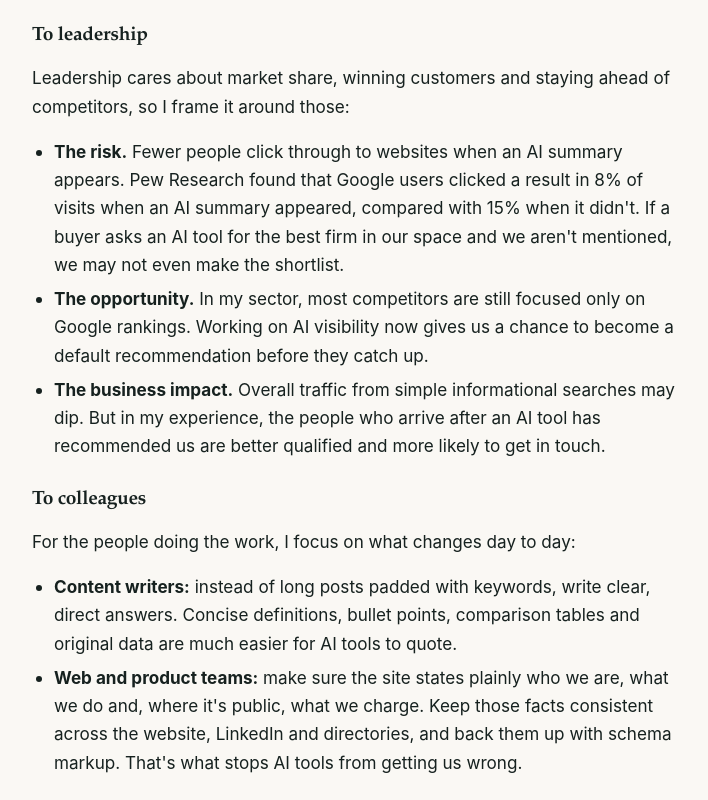
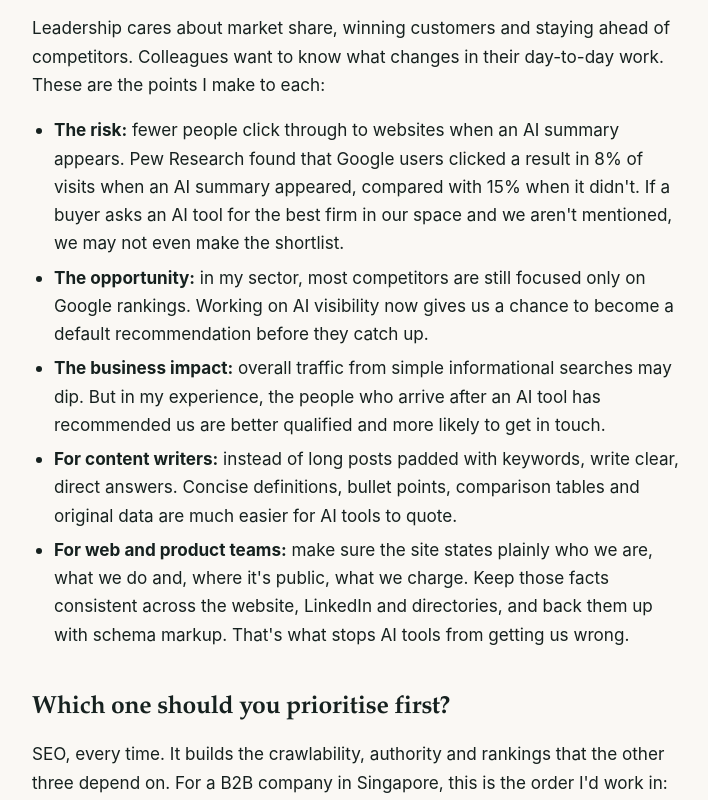
Before and after one commit to JohnnyLimSG/johnnylimsg.github.io, a plain HTML site: page blog/seo-vs-geo-vs-aeo-vs-aio/index.html in a window 1280 px wide. Shown: the part 3678-4478 px from the top of the page, without its empty margins (282-990 px from the left). Drawn offline with Linux system fonts and the light colour scheme.

Commit message:
Draft: merge leadership and colleague talking points into one list
Co-Authored-By: Claude Opus 5.5 <noreply@anthropic.com>
Claude-Session: https://claude.ai/code/session_016TK7DNBiMzmmowcKCnaRE1

```diff
--- a/blog/seo-vs-geo-vs-aeo-vs-aio/index.html
+++ b/blog/seo-vs-geo-vs-aeo-vs-aio/index.html
@@ -47,7 +47,7 @@
   "https://www.pewresearch.org/short-reads/2025/07/22/google-users-are-less-likely-to-click-on-links-when-an-ai-summary-appears-in-the-results/",
   "https://www.seroundtable.com/schema-llms-copilot-bing-microsoft-39093.html"
  ],
- "wordCount": 1847,
+ "wordCount": 1843,
  "inLanguage": "en-SG"
 }</script>
 </head>
@@ -121,18 +121,13 @@
 
  <h2>How I explain these terms at work</h2>
  <p>I do use these terms with my boss and colleagues. The simplest version I've found is this: SEO is about getting our website to show up when someone searches a keyword. GEO and AEO are about making sure AI tools actually recommend us when someone asks a question. More people now ask ChatGPT or Google's AI for advice instead of clicking through ten links, so we want our brand to be part of the answer.</p>
- <h3>To leadership</h3>
- <p>Leadership cares about market share, winning customers and staying ahead of competitors, so I frame it around those:</p>
+ <p>Leadership cares about market share, winning customers and staying ahead of competitors. Colleagues want to know what changes in their day-to-day work. These are the points I make to each:</p>
  <ul>
-  <li><strong>The risk.</strong> Fewer people click through to websites when an AI summary appears. Pew Research found that Google users clicked a result in 8% of visits when an AI summary appeared, compared with 15% when it didn't. If a buyer asks an AI tool for the best firm in our space and we aren't mentioned, we may not even make the shortlist.</li>
-  <li><strong>The opportunity.</strong> In my sector, most competitors are still focused only on Google rankings. Working on AI visibility now gives us a chance to become a default recommendation before they catch up.</li>
-  <li><strong>The business impact.</strong> Overall traffic from simple informational searches may dip. But in my experience, the people who arrive after an AI tool has recommended us are better qualified and more likely to get in touch.</li>
- </ul>
- <h3>To colleagues</h3>
- <p>For the people doing the work, I focus on what changes day to day:</p>
- <ul>
-  <li><strong>Content writers:</strong> instead of long posts padded with keywords, write clear, direct answers. Concise definitions, bullet points, comparison tables and original data are much easier for AI tools to quote.</li>
-  <li><strong>Web and product teams:</strong> make sure the site states plainly who we are, what we do and, where it's public, what we charge. Keep those facts consistent across the website, LinkedIn and directories, and back them up with schema markup. That's what stops AI tools from getting us wrong.</li>
+  <li><strong>The risk:</strong> fewer people click through to websites when an AI summary appears. Pew Research found that Google users clicked a result in 8% of visits when an AI summary appeared, compared with 15% when it didn't. If a buyer asks an AI tool for the best firm in our space and we aren't mentioned, we may not even make the shortlist.</li>
+  <li><strong>The opportunity:</strong> in my sector, most competitors are still focused only on Google rankings. Working on AI visibility now gives us a chance to become a default recommendation before they catch up.</li>
+  <li><strong>The business impact:</strong> overall traffic from simple informational searches may dip. But in my experience, the people who arrive after an AI tool has recommended us are better qualified and more likely to get in touch.</li>
+  <li><strong>For content writers:</strong> instead of long posts padded with keywords, write clear, direct answers. Concise definitions, bullet points, comparison tables and original data are much easier for AI tools to quote.</li>
+  <li><strong>For web and product teams:</strong> make sure the site states plainly who we are, what we do and, where it's public, what we charge. Keep those facts consistent across the website, LinkedIn and directories, and back them up with schema markup. That's what stops AI tools from getting us wrong.</li>
  </ul>
 
  <h2>Which one should you prioritise first?</h2>
```
